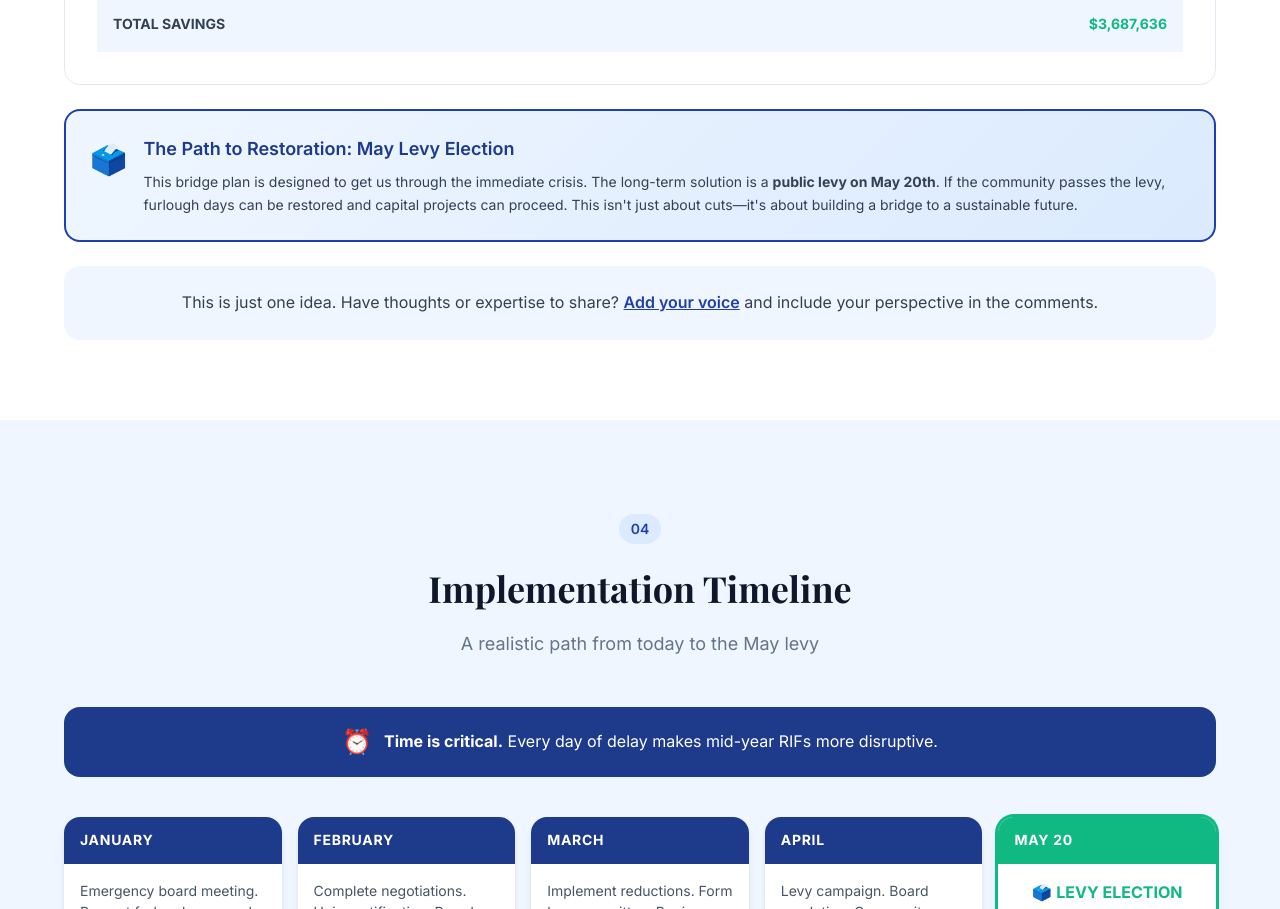
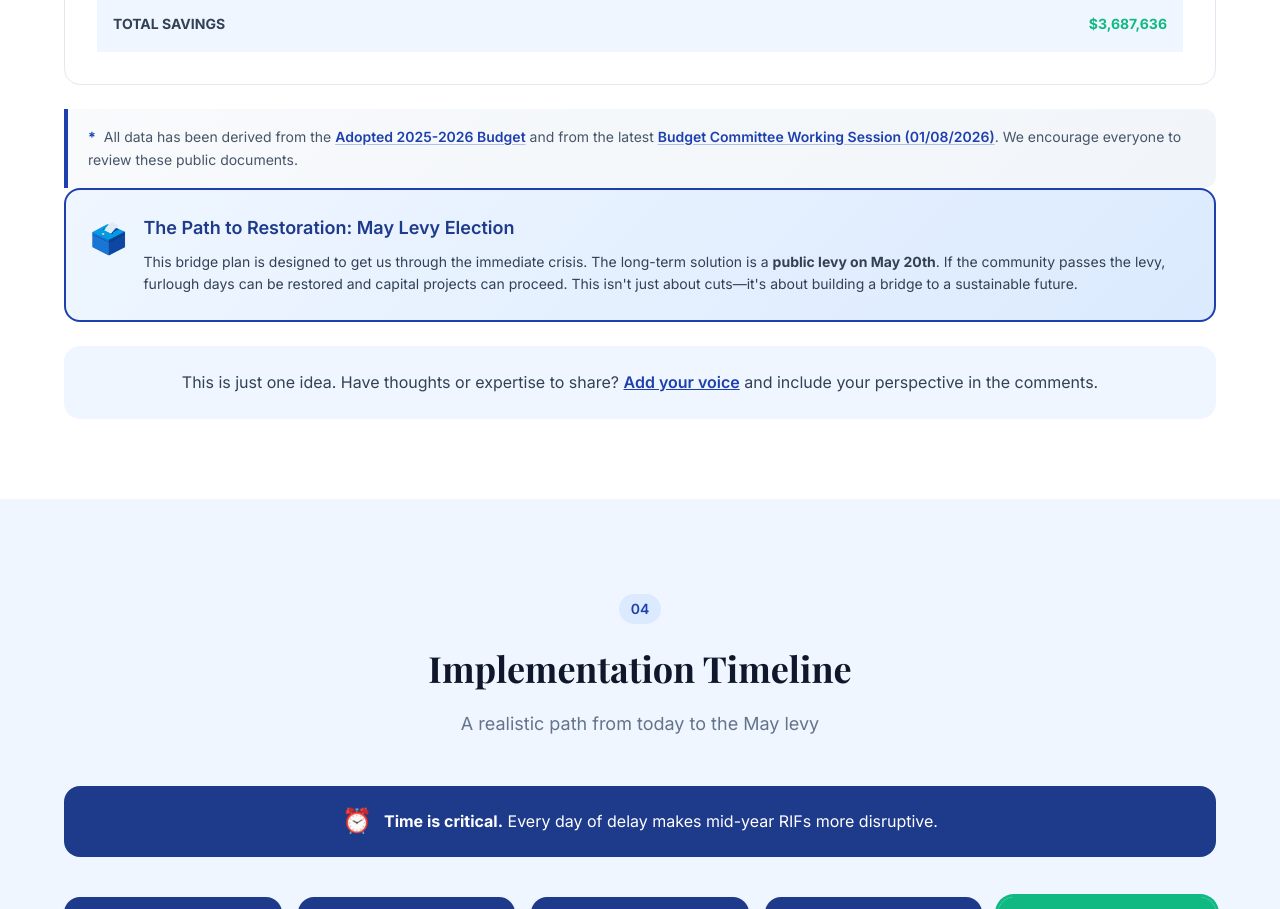
Before and after one commit to brandtz/springfield-bridge-plan, a plain HTML site: page index.html in a window 1280 px wide. Shown: the part 4650-5559 px from the top of the page. Drawn offline with nearby package versions, Linux system fonts and the light colour scheme; no server answers.

Commit message:
Add source document disclaimer with links to official budget documents

```diff
--- a/css/styles.css
+++ b/css/styles.css
@@ -1302,6 +1302,42 @@ ul, ol {
     color: var(--color-success) !important;
 }
 
+/* Source Documents Disclaimer */
+.source-disclaimer {
+    margin-top: var(--space-6);
+    padding: var(--space-4) var(--space-5);
+    background: linear-gradient(135deg, var(--color-gray-50) 0%, var(--color-gray-100) 100%);
+    border-left: 4px solid var(--color-primary);
+    border-radius: 0 var(--radius-lg) var(--radius-lg) 0;
+    font-size: var(--text-sm);
+    color: var(--color-gray-600);
+}
+
+.source-disclaimer p {
+    margin: 0;
+    line-height: 1.7;
+}
+
+.source-disclaimer .source-icon {
+    color: var(--color-primary);
+    font-weight: 700;
+    margin-right: var(--space-1);
+}
+
+.source-disclaimer a {
+    color: var(--color-primary);
+    font-weight: 600;
+    text-decoration: underline;
+    text-decoration-color: rgba(30, 64, 175, 0.3);
+    text-underline-offset: 2px;
+    transition: all var(--transition-fast);
+}
+
+.source-disclaimer a:hover {
+    color: var(--color-primary-700);
+    text-decoration-color: var(--color-primary);
+}
+
 /* Levy Callout */
 .levy-callout {
     display: flex;
--- a/index.html
+++ b/index.html
@@ -387,6 +387,18 @@
                     </table>
                 </div>
 
+                <!-- Source Documents Disclaimer -->
+                <div class="source-disclaimer">
+                    <p>
+                        <span class="source-icon">*</span>
+                        All data has been derived from the
+                        <a href="https://resources.finalsite.net/images/v1756238765/springfieldk12orus/o9fe3mowa8fdhj8eehqh/2025-26_SPS_Adopted_Budget.pdf" target="_blank" rel="noopener noreferrer">Adopted 2025-2026 Budget</a>
+                        and from the latest
+                        <a href="https://resources.finalsite.net/images/v1767978378/springfieldk12orus/sm13vfmflv6b4of5fq1k/Budget_Work_Session_01082026.pdf" target="_blank" rel="noopener noreferrer">Budget Committee Working Session (01/08/2026)</a>.
+                        We encourage everyone to review these public documents.
+                    </p>
+                </div>
+
                 <!-- Levy Callout -->
                 <div class="levy-callout">
                     <div class="levy-icon">🗳️</div>
```
